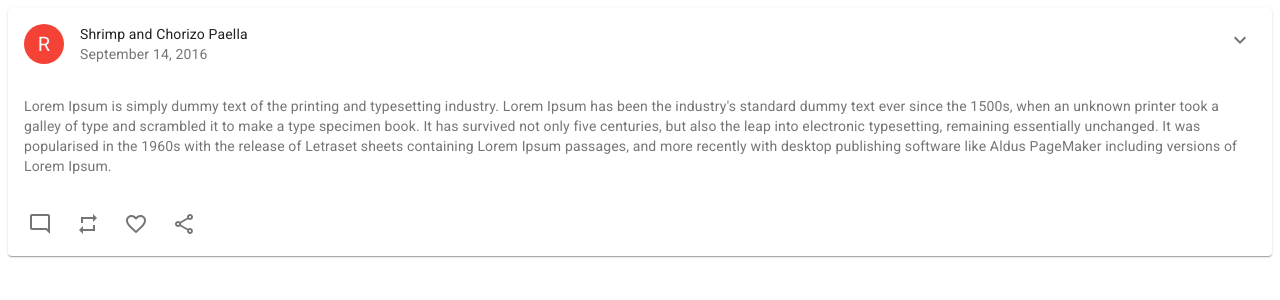
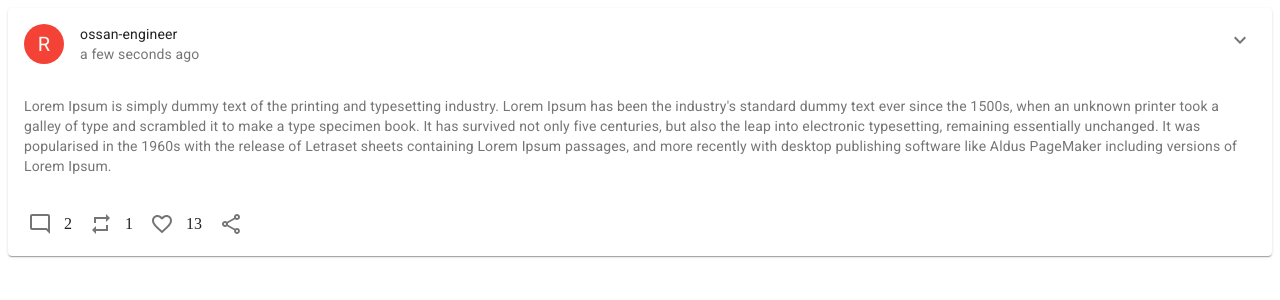
Before and after one commit to ossan-engineer/material-tweet, a React (Create React App) app: page / in a window 1280 px wide. Shown: the top 300 px of the page. Built offline with nearby package versions, Linux system fonts and the light colour scheme.

Commit message:
Add props to render data

```diff
--- a/package.json
+++ b/package.json
@@ -10,6 +10,7 @@
     "@types/react": "16.9.13",
     "@types/react-dom": "16.9.4",
     "lodash.omit": "^4.5.0",
+    "moment": "^2.24.0",
     "react": "^16.12.0",
     "react-dom": "^16.12.0",
     "react-scripts": "3.2.0",
--- a/src/App.tsx
+++ b/src/App.tsx
@@ -4,7 +4,7 @@ import CardHeader from '@material-ui/core/CardHeader';
 import CardContent from '@material-ui/core/CardContent';
 import CardActions from '@material-ui/core/CardActions';
 import Avatar from '@material-ui/core/Avatar';
-import IconButton, { IconButtonProps } from '@material-ui/core/IconButton';
+import IconButton from '@material-ui/core/IconButton';
 import Typography from '@material-ui/core/Typography';
 import Menu from '@material-ui/core/Menu';
 import MenuItem from '@material-ui/core/MenuItem';
@@ -17,12 +17,47 @@ import ExpandMoreIcon from '@material-ui/icons/ExpandMore';
 import { StylesProvider } from '@material-ui/core/styles';
 import { createMuiTheme } from '@material-ui/core/styles';
 import styled, { ThemeProvider } from 'styled-components';
+import moment from 'moment';
+
+interface OtherAction {
+  label: string;
+  handler: () => void;
+}
+
+interface TweetProps {
+  name: string;
+  date: Date;
+  otherActions?: OtherAction[];
+  text: string;
+  actions: {
+    comment?: {
+      count: number;
+      handler: () => void;
+    };
+    like?: {
+      count: number;
+      handler: () => void;
+    };
+    retweet?: {
+      count: number;
+      handler: () => void;
+    };
+    share?: {
+      count: number;
+      handler: () => void;
+    };
+  };
+}
 
 const StyledAvatar = styled(Avatar)`
   background-color: ${red[500]};
 `;
 
-const App = () => {
+const Count = styled.div`
+  margin-right: 5px;
+`;
+
+const App = ({ name, date, otherActions, text, actions }: TweetProps) => {
   const defaultTheme = createMuiTheme();
   const [anchorEl, setAnchorEl] = React.useState<null | HTMLElement>(null);
 
@@ -41,17 +76,20 @@ const App = () => {
           <CardHeader
             avatar={<StyledAvatar aria-label="recipe">R</StyledAvatar>}
             action={
+              otherActions &&
+              otherActions.length > 0 && (
                 <IconButton
-                aria-label="settings"
+                  aria-label="other-actions"
                   aria-controls="simple-menu"
                   aria-haspopup="true"
                   onClick={handleClick}
                 >
                   <ExpandMoreIcon />
                 </IconButton>
+              )
             }
-            title="Shrimp and Chorizo Paella"
-            subheader="September 14, 2016"
+            title={name}
+            subheader={moment(date).fromNow()}
           />
           <CardContent>
             <Menu
@@ -60,36 +98,71 @@ const App = () => {
               open={Boolean(anchorEl)}
               onClose={handleClose}
             >
-              <MenuItem onClick={handleClose}>Item1</MenuItem>
-              <MenuItem onClick={handleClose}>Item2</MenuItem>
-              <MenuItem onClick={handleClose}>Item3</MenuItem>
+              {otherActions &&
+                otherActions.map(({ label, handler }) => (
+                  <MenuItem
+                    key={label}
+                    onClick={() => {
+                      handler();
+                      handleClose();
+                    }}
+                  >
+                    {label}
+                  </MenuItem>
+                ))}
             </Menu>
             <Typography variant="body2" color="textSecondary" component="p">
-              Lorem Ipsum is simply dummy text of the printing and typesetting
-              industry. Lorem Ipsum has been the industry's standard dummy text
-              ever since the 1500s, when an unknown printer took a galley of
-              type and scrambled it to make a type specimen book. It has
-              survived not only five centuries, but also the leap into
-              electronic typesetting, remaining essentially unchanged. It was
-              popularised in the 1960s with the release of Letraset sheets
-              containing Lorem Ipsum passages, and more recently with desktop
-              publishing software like Aldus PageMaker including versions of
-              Lorem Ipsum.
+              {text}
             </Typography>
           </CardContent>
           <CardActions disableSpacing>
-            <IconButton aria-label="comment">
+            {actions.comment && (
+              <>
+                <IconButton
+                  aria-label="comment"
+                  onClick={actions.comment.handler}
+                >
                   <ModeCommentOutlinedIcon />
                 </IconButton>
-            <IconButton aria-label="retweet">
+                {actions.comment.count > 0 && (
+                  <Count>{actions.comment.count}</Count>
+                )}
+              </>
+            )}
+            {actions.retweet && (
+              <>
+                <IconButton
+                  aria-label="retweet"
+                  onClick={actions.retweet.handler}
+                >
                   <RepeatOutlinedIcon />
                 </IconButton>
-            <IconButton aria-label="add to favorites">
+                {actions.retweet.count > 0 && (
+                  <Count>{actions.retweet.count}</Count>
+                )}{' '}
+              </>
+            )}
+            {actions.like && (
+              <>
+                <IconButton
+                  aria-label="add to favorites"
+                  onClick={actions.like.handler}
+                >
                   <FavoriteBorderOutlinedIcon />
                 </IconButton>
-            <IconButton aria-label="share">
+                {actions.like.count > 0 && <Count>{actions.like.count}</Count>}{' '}
+              </>
+            )}
+            {actions.share && (
+              <>
+                <IconButton aria-label="share" onClick={actions.share.handler}>
                   <ShareOutlinedIcon />
                 </IconButton>
+                {actions.share.count > 0 && (
+                  <Count>{actions.share.count}</Count>
+                )}{' '}
+              </>
+            )}
           </CardActions>
         </Card>
       </ThemeProvider>
--- a/src/index.tsx
+++ b/src/index.tsx
@@ -4,4 +4,34 @@ import 'typeface-roboto';
 
 import App from './App';
 
-ReactDOM.render(<App />, document.getElementById('root'));
+const DATA = {
+  name: 'ossan-engineer',
+  date: new Date(),
+  otherActions: [
+    { label: 'Item1', handler: () => console.log('Item1') },
+    { label: 'Item2', handler: () => console.log('Item2') },
+    { label: 'Item3', handler: () => console.log('Item3') },
+  ],
+  text:
+    "Lorem Ipsum is simply dummy text of the printing and typesetting industry. Lorem Ipsum has been the industry's standard dummy text ever since the 1500s, when an unknown printer took a galley of type and scrambled it to make a type specimen book. It has survived not only five centuries, but also the leap into electronic typesetting, remaining essentially unchanged. It was popularised in the 1960s with the release of Letraset sheets containing Lorem Ipsum passages, and more recently with desktop publishing software like Aldus PageMaker including versions of Lorem Ipsum.",
+  actions: {
+    comment: {
+      count: 2,
+      handler: () => console.log('comment'),
+    },
+    retweet: {
+      count: 1,
+      handler: () => console.log('retweet'),
+    },
+    like: {
+      count: 13,
+      handler: () => console.log('like'),
+    },
+    share: {
+      count: 0,
+      handler: () => console.log('share'),
+    },
+  },
+};
+
+ReactDOM.render(<App {...DATA} />, document.getElementById('root'));
```
Also changed, not shown: 1 other file (tests, documents, lock files or other folders). Lines whose indentation alone changed are shown as unchanged.
